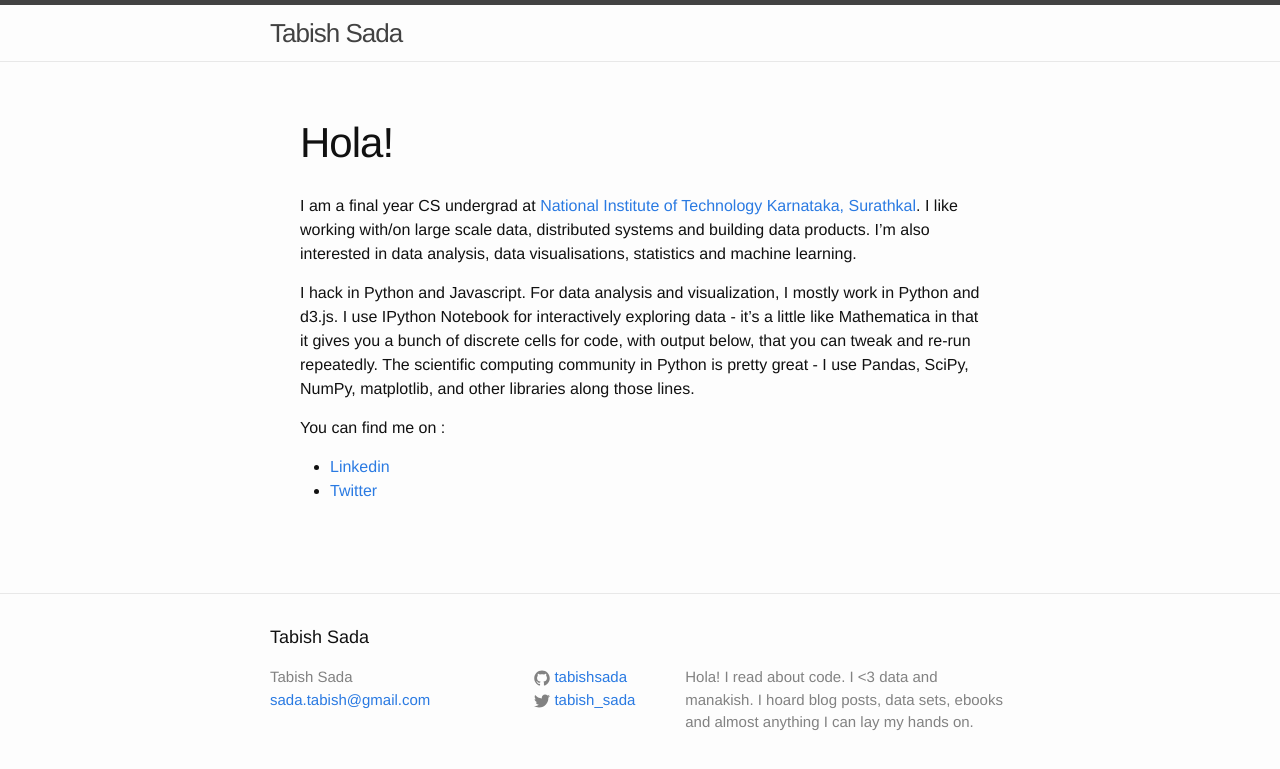
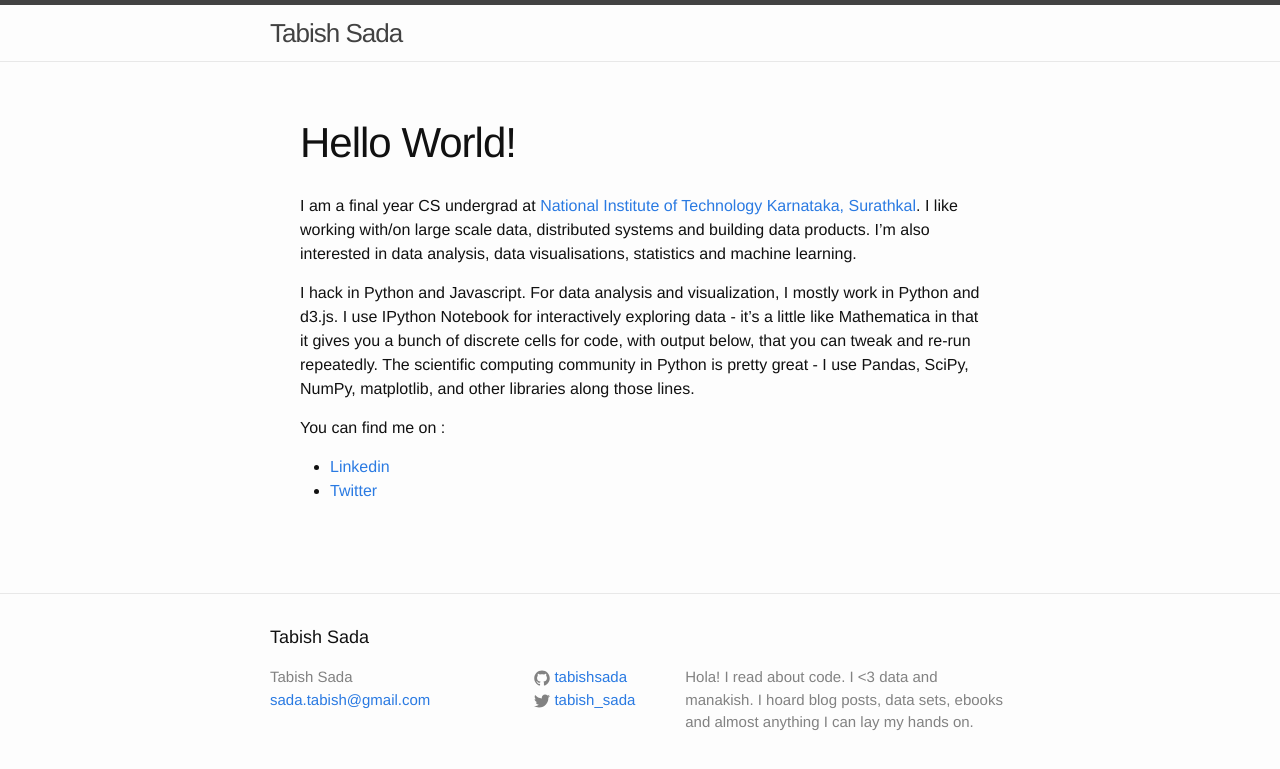
Before and after one commit to tabishsada/Tabish-Page, a Jekyll site: the page built from index.html, in a window 1280 px wide. Shown: the top 769 px of the page. Built offline with Jekyll 4.4.1, drawn with Linux system fonts in a browser that asks for light colours.

Commit message:
Update index.html

```diff
--- a/index.html
+++ b/index.html
@@ -7,7 +7,7 @@
         <div class="post">
 
   <header class="post-header">
-    <h1 class="post-title">Hola!</h1>
+    <h1 class="post-title">Hello World!</h1>
   </header>
 
   <article class="post-content">
```
